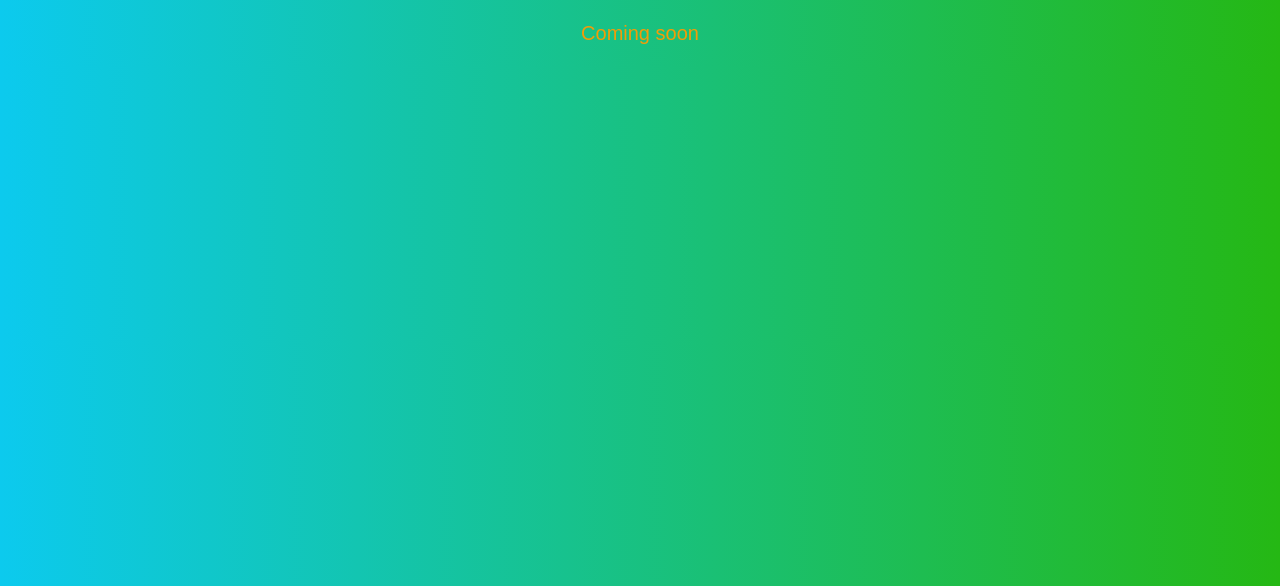
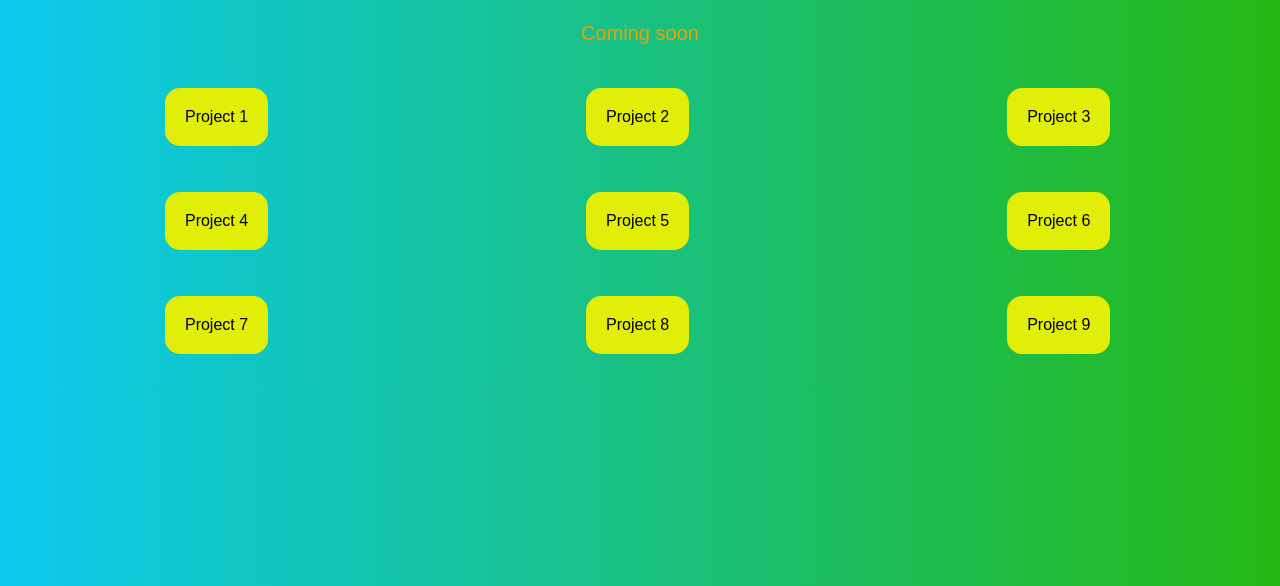
Before and after one commit to zahinr/portfolio-site, a plain HTML site: page Projects.html in a window 1280 px wide. Shown: the part 214-800 px from the top of the page. Drawn offline with Linux system fonts and the light colour scheme.

Commit message:
Update Projects.html

```diff
--- a/Projects.html
+++ b/Projects.html
@@ -27,4 +27,40 @@ li {text-align: center;}
     <h2>Project</h2>
     <p>Coming soon</p>
 </div>
+<div class="outline">
+    <button onclick="Projectcomingsoon()" class="button">Project 1</button>
+ </div>
+
+ <div class="outline">
+    <button onclick="Projectcomingsoon2()" class="button">Project 2</button>
+ </div>
+
+ <div class="outline">
+    <button onclick="Projectcomingsoon3()" class="button">Project 3</button>
+ </div>
+
+ <div class="outline">
+    <button onclick="Projectcomingsoon4()" class="button">Project 4</button>
+ </div>
+
+ <div class="outline">
+    <button onclick="Projectcomingsoon5()" class="button">Project 5</button>
+ </div>
+
+ <div class="outline">
+    <button onclick="Projectcomingsoon6()" class="button">Project 6</button>
+ </div>
+
+ <div class="outline">
+    <button onclick="Projectcomingsoon7()" class="button">Project 7</button>
+ </div>
+
+ <div class="outline">
+    <button onclick="Projectcomingsoon8()" class="button">Project 8</button>
+ </div>
+
+ <div class="outline">
+    <button onclick="Projectcomingsoon9()" class="button">Project 9</button>
+ </div>
+ <script src="../portfolio-site/scripts/JavaS.js"></script>
 </html>
```
